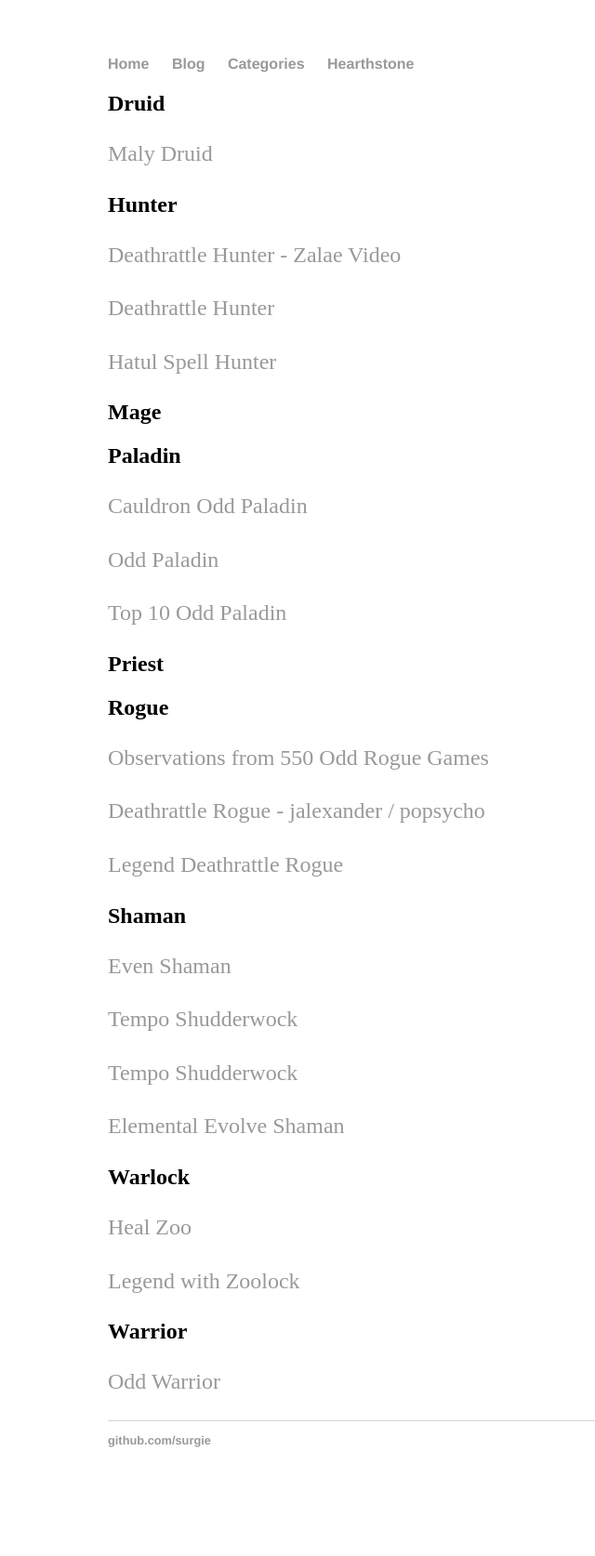
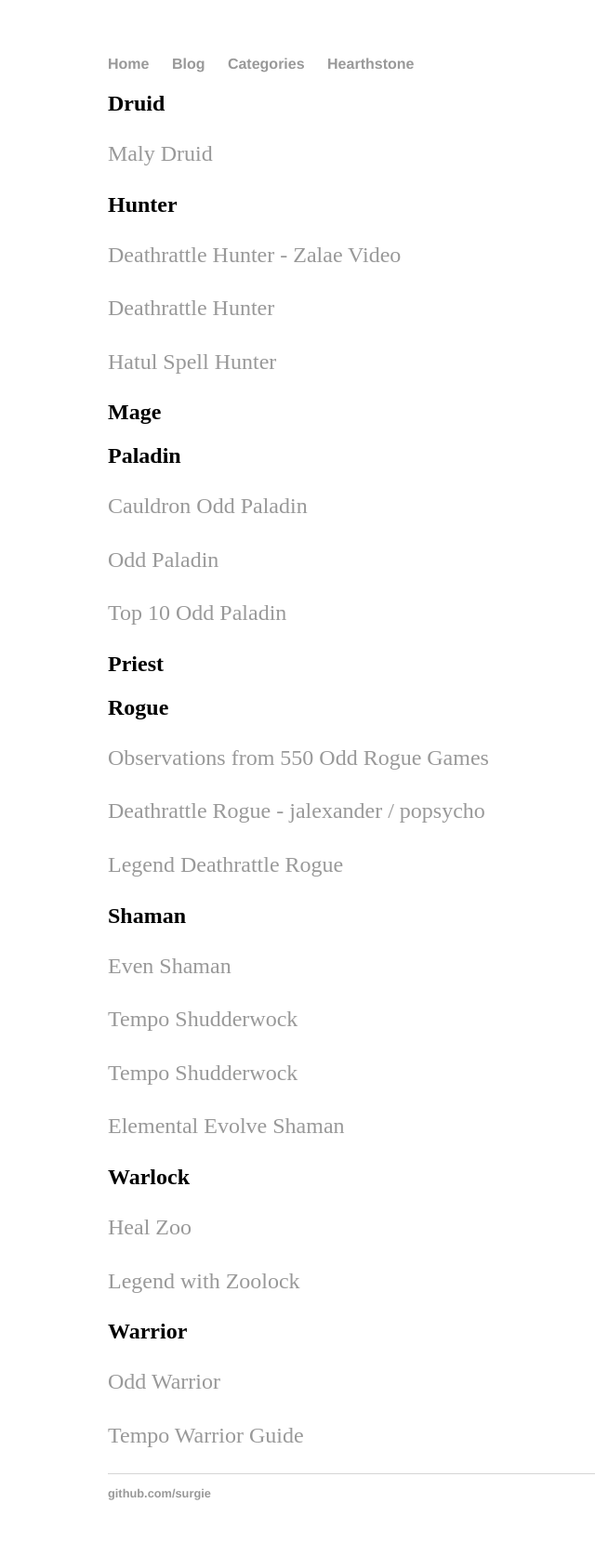
Before and after one commit to surgie/surgie.github.io, a Jekyll site: the page built from _posts/2018-10-12-tosort.md, in a window 1280 px wide. Shown: the whole page at 93% size, without its empty margins (76-716 px from the left). Built offline with Jekyll 4.4.1, drawn with Linux system fonts in a browser that asks for light colours; our own code applies the rules of GitHub Pages for plain Markdown files; before the commit the page ends 1617 px from its top, so only the background shows below that.

Commit message:
Tempo Warrior guide

```diff
--- a/_posts/2018-10-12-tosort.md
+++ b/_posts/2018-10-12-tosort.md
@@ -55,3 +55,5 @@
 ## Warrior
 
 [Odd Warrior](https://www.hearthstonetopdecks.com/deck-guide/odd-warrior-deck-list-guide/)
+
+[Tempo Warrior Guide](https://www.reddit.com/r/CompetitiveHS/comments/9ymmsl/rank_4_to_106_legend_tempo_warrior_68_wr/)
```
